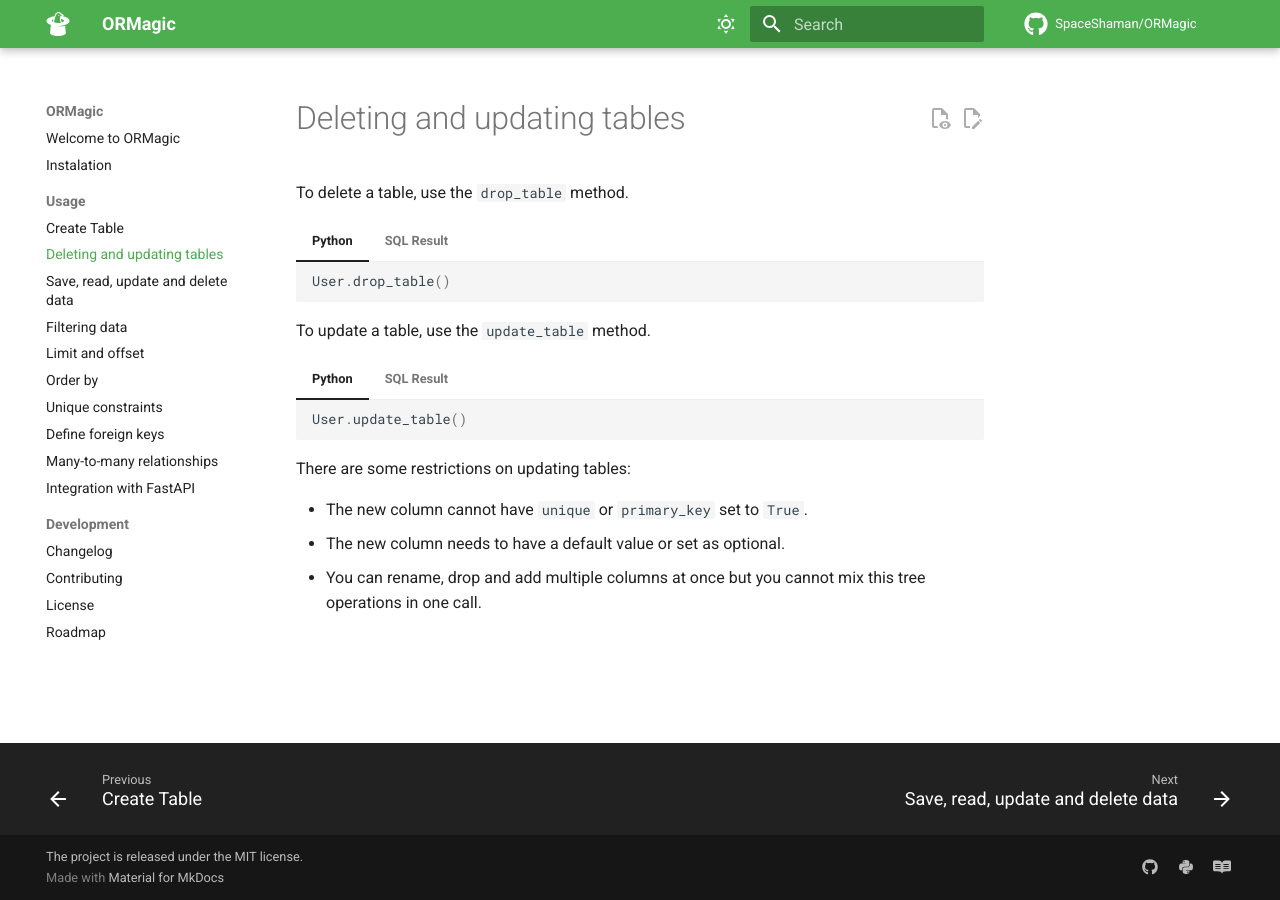
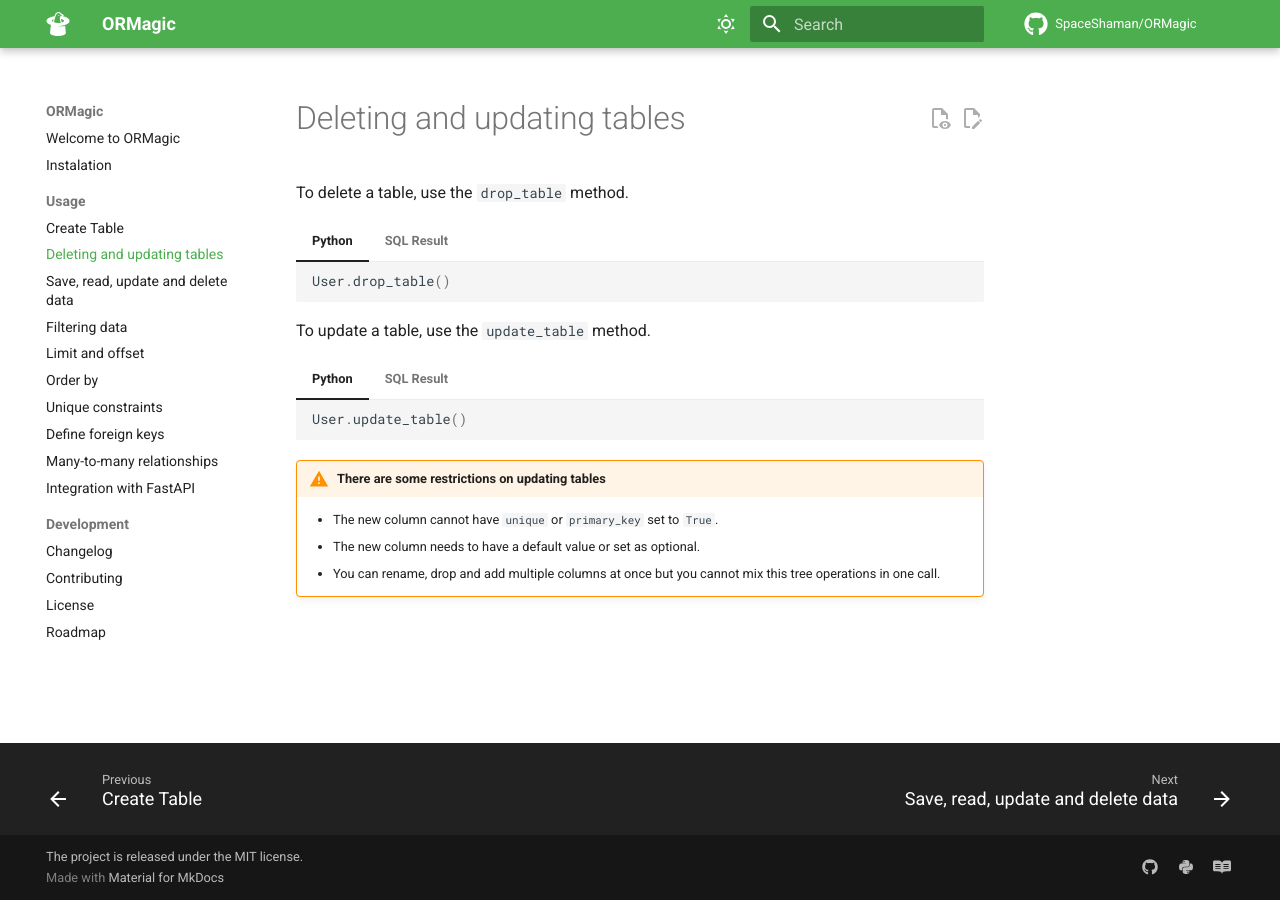
Before and after one commit to SpaceShaman/ORMagic, an MkDocs documentation site: the page built from docs/Usage/deleting-updating.md, in a window 1280 px wide. Built offline with MkDocs 1.6.1 and Material for MkDocs 9.7.7, drawn with Linux system fonts in a browser that asks for light colours; comment, search, counter and statistics services are not loaded; some of the changed lines change nothing that is shown.

Commit message:
📝 (deleting-updating.md): update warning section format for better readability 📝 (mkdocs.yml): reorder and add markdown extensions for better documentation

````diff
--- a/docs/Usage/deleting-updating.md
+++ b/docs/Usage/deleting-updating.md
@@ -24,8 +24,8 @@ To update a table, use the `update_table` method.
     ALTER TABLE user ADD COLUMN email TEXT;
     ```
 
-There are some restrictions on updating tables:
+!!! warning "There are some restrictions on updating tables"
 
-- The new column cannot have `unique` or `primary_key` set to `True`.
-- The new column needs to have a default value or set as optional.
-- You can rename, drop and add multiple columns at once but you cannot mix this tree operations in one call.
+    - The new column cannot have `unique` or `primary_key` set to `True`.
+    - The new column needs to have a default value or set as optional.
+    - You can rename, drop and add multiple columns at once but you cannot mix this tree operations in one call.
--- a/mkdocs.yml
+++ b/mkdocs.yml
@@ -51,17 +51,20 @@ plugins:
   - awesome-pages
 
 markdown_extensions:
-  - pymdownx.superfences
-  - pymdownx.betterem
   - markdown.extensions.footnotes
   - markdown.extensions.attr_list
   - markdown.extensions.def_list
   - markdown.extensions.tables
   - markdown.extensions.abbr
   - markdown.extensions.md_in_html
+  - pymdownx.superfences
+  - pymdownx.betterem
+  - pymdownx.details
   - pymdownx.tasklist
   - pymdownx.tabbed:
       alternate_style: true
+  - admonition
+
 extra:
   social:
     - icon: fontawesome/brands/github
````
